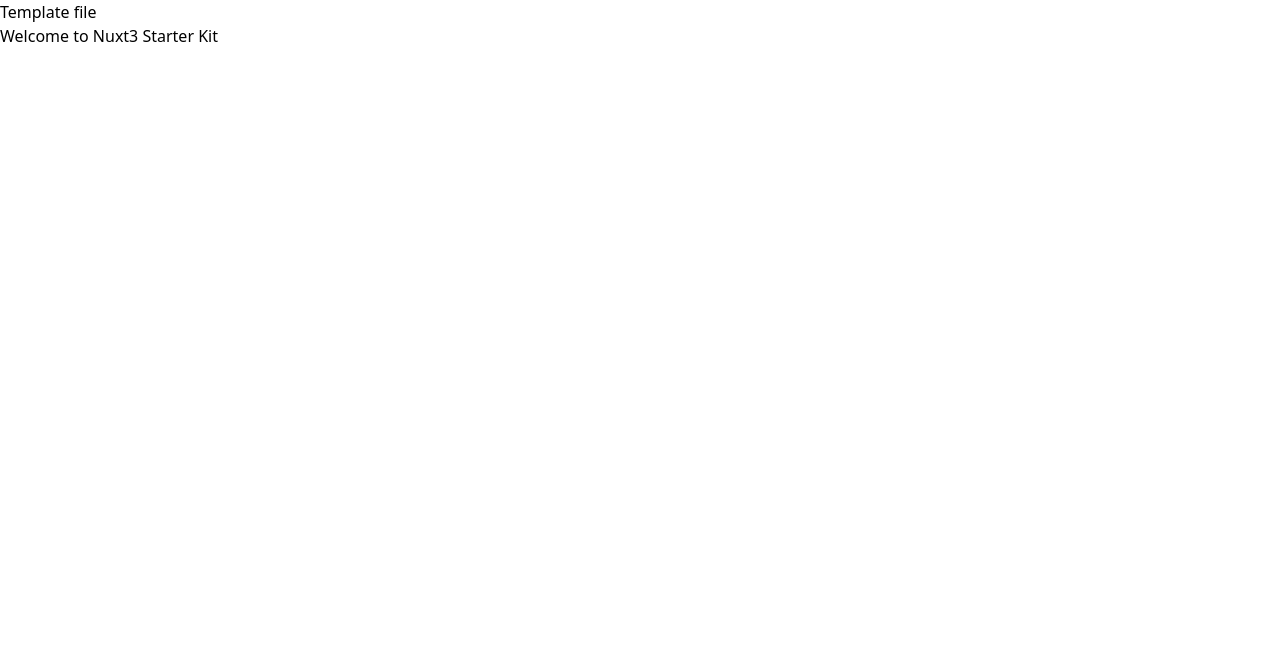
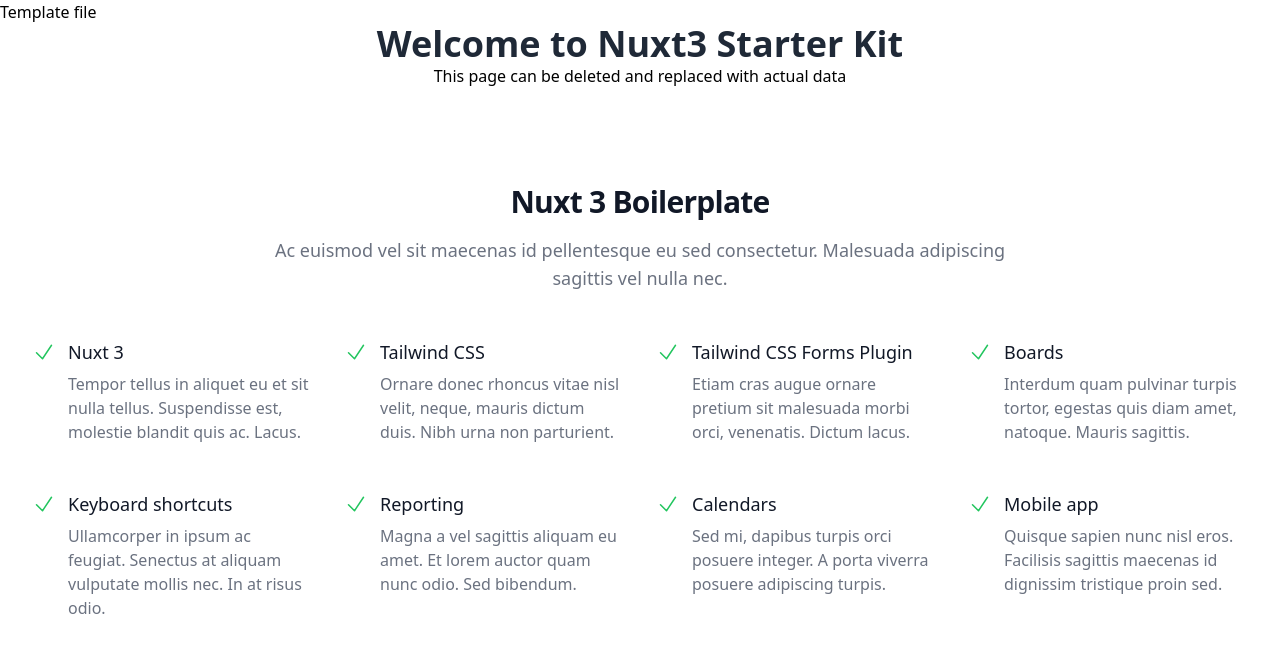
Before and after one commit to superstoffer/nuxt3-boilerplate, a Nuxt app: page / in a window 1280 px wide. Shown: the top 652 px of the page. Built offline with nearby package versions, Linux system fonts and the light colour scheme.

Commit message:
updated dependencies, added @nuxtjs/tailwindcss to modules in nuxt.config.ts and added a small demo page with some Tailwind UI styles

```diff
--- a/nuxt.config.ts
+++ b/nuxt.config.ts
@@ -1,4 +1,4 @@
-import { defineNuxtConfig } from 'nuxt'
+import { defineNuxtConfig } from "nuxt";
 
 // https://v3.nuxtjs.org/api/configuration/nuxt.config
 export default defineNuxtConfig({
@@ -12,7 +12,6 @@
       },
     },
   },
-  css: [
-    "~/assets/css/tailwind.css"
-  ],
-})
+  css: ["~/assets/css/tailwind.css"],
+  modules: ["@nuxtjs/tailwindcss"],
+});
--- a/pages/index.vue
+++ b/pages/index.vue
@@ -1,5 +1,108 @@
 <template>
   <div>
-    <p>Welcome to Nuxt3 Starter Kit</p>
+    <p class="text-gray-800 text-4xl font-bold text-center">Welcome to Nuxt3 Starter Kit</p>
+    <p class="text-center">This page can be deleted and replaced with actual data</p>
+
+
+<!-- This example requires Tailwind CSS v2.0+ -->
+<div class="bg-white">
+  <div class="mx-auto max-w-7xl py-16 px-4 sm:px-6 lg:py-24 lg:px-8">
+    <div class="mx-auto max-w-3xl text-center">
+      <h2 class="text-3xl font-bold tracking-tight text-gray-900">Nuxt 3 Boilerplate</h2>
+      <p class="mt-4 text-lg text-gray-500">Ac euismod vel sit maecenas id pellentesque eu sed consectetur. Malesuada adipiscing sagittis vel nulla nec.</p>
+    </div>
+    <dl class="mt-12 space-y-10 sm:grid sm:grid-cols-2 sm:gap-x-6 sm:gap-y-12 sm:space-y-0 lg:grid-cols-4 lg:gap-x-8">
+      <div class="relative">
+        <dt>
+          <!-- Heroicon name: outline/check -->
+          <svg class="absolute h-6 w-6 text-green-500" xmlns="http://www.w3.org/2000/svg" fill="none" viewBox="0 0 24 24" stroke-width="1.5" stroke="currentColor" aria-hidden="true">
+            <path stroke-linecap="round" stroke-linejoin="round" d="M4.5 12.75l6 6 9-13.5" />
+          </svg>
+          <p class="ml-9 text-lg font-medium leading-6 text-gray-900">Nuxt 3</p>
+        </dt>
+        <dd class="mt-2 ml-9 text-base text-gray-500">Tempor tellus in aliquet eu et sit nulla tellus. Suspendisse est, molestie blandit quis ac. Lacus.</dd>
+      </div>
+
+      <div class="relative">
+        <dt>
+          <!-- Heroicon name: outline/check -->
+          <svg class="absolute h-6 w-6 text-green-500" xmlns="http://www.w3.org/2000/svg" fill="none" viewBox="0 0 24 24" stroke-width="1.5" stroke="currentColor" aria-hidden="true">
+            <path stroke-linecap="round" stroke-linejoin="round" d="M4.5 12.75l6 6 9-13.5" />
+          </svg>
+          <p class="ml-9 text-lg font-medium leading-6 text-gray-900">Tailwind CSS</p>
+        </dt>
+        <dd class="mt-2 ml-9 text-base text-gray-500">Ornare donec rhoncus vitae nisl velit, neque, mauris dictum duis. Nibh urna non parturient.</dd>
+      </div>
+
+      <div class="relative">
+        <dt>
+          <!-- Heroicon name: outline/check -->
+          <svg class="absolute h-6 w-6 text-green-500" xmlns="http://www.w3.org/2000/svg" fill="none" viewBox="0 0 24 24" stroke-width="1.5" stroke="currentColor" aria-hidden="true">
+            <path stroke-linecap="round" stroke-linejoin="round" d="M4.5 12.75l6 6 9-13.5" />
+          </svg>
+          <p class="ml-9 text-lg font-medium leading-6 text-gray-900">Tailwind CSS Forms Plugin</p>
+        </dt>
+        <dd class="mt-2 ml-9 text-base text-gray-500">Etiam cras augue ornare pretium sit malesuada morbi orci, venenatis. Dictum lacus.</dd>
+      </div>
+
+      <div class="relative">
+        <dt>
+          <!-- Heroicon name: outline/check -->
+          <svg class="absolute h-6 w-6 text-green-500" xmlns="http://www.w3.org/2000/svg" fill="none" viewBox="0 0 24 24" stroke-width="1.5" stroke="currentColor" aria-hidden="true">
+            <path stroke-linecap="round" stroke-linejoin="round" d="M4.5 12.75l6 6 9-13.5" />
+          </svg>
+          <p class="ml-9 text-lg font-medium leading-6 text-gray-900">Boards</p>
+        </dt>
+        <dd class="mt-2 ml-9 text-base text-gray-500">Interdum quam pulvinar turpis tortor, egestas quis diam amet, natoque. Mauris sagittis.</dd>
+      </div>
+
+      <div class="relative">
+        <dt>
+          <!-- Heroicon name: outline/check -->
+          <svg class="absolute h-6 w-6 text-green-500" xmlns="http://www.w3.org/2000/svg" fill="none" viewBox="0 0 24 24" stroke-width="1.5" stroke="currentColor" aria-hidden="true">
+            <path stroke-linecap="round" stroke-linejoin="round" d="M4.5 12.75l6 6 9-13.5" />
+          </svg>
+          <p class="ml-9 text-lg font-medium leading-6 text-gray-900">Keyboard shortcuts</p>
+        </dt>
+        <dd class="mt-2 ml-9 text-base text-gray-500">Ullamcorper in ipsum ac feugiat. Senectus at aliquam vulputate mollis nec. In at risus odio.</dd>
+      </div>
+
+      <div class="relative">
+        <dt>
+          <!-- Heroicon name: outline/check -->
+          <svg class="absolute h-6 w-6 text-green-500" xmlns="http://www.w3.org/2000/svg" fill="none" viewBox="0 0 24 24" stroke-width="1.5" stroke="currentColor" aria-hidden="true">
+            <path stroke-linecap="round" stroke-linejoin="round" d="M4.5 12.75l6 6 9-13.5" />
+          </svg>
+          <p class="ml-9 text-lg font-medium leading-6 text-gray-900">Reporting</p>
+        </dt>
+        <dd class="mt-2 ml-9 text-base text-gray-500">Magna a vel sagittis aliquam eu amet. Et lorem auctor quam nunc odio. Sed bibendum.</dd>
+      </div>
+
+      <div class="relative">
+        <dt>
+          <!-- Heroicon name: outline/check -->
+          <svg class="absolute h-6 w-6 text-green-500" xmlns="http://www.w3.org/2000/svg" fill="none" viewBox="0 0 24 24" stroke-width="1.5" stroke="currentColor" aria-hidden="true">
+            <path stroke-linecap="round" stroke-linejoin="round" d="M4.5 12.75l6 6 9-13.5" />
+          </svg>
+          <p class="ml-9 text-lg font-medium leading-6 text-gray-900">Calendars</p>
+        </dt>
+        <dd class="mt-2 ml-9 text-base text-gray-500">Sed mi, dapibus turpis orci posuere integer. A porta viverra posuere adipiscing turpis.</dd>
+      </div>
+
+      <div class="relative">
+        <dt>
+          <!-- Heroicon name: outline/check -->
+          <svg class="absolute h-6 w-6 text-green-500" xmlns="http://www.w3.org/2000/svg" fill="none" viewBox="0 0 24 24" stroke-width="1.5" stroke="currentColor" aria-hidden="true">
+            <path stroke-linecap="round" stroke-linejoin="round" d="M4.5 12.75l6 6 9-13.5" />
+          </svg>
+          <p class="ml-9 text-lg font-medium leading-6 text-gray-900">Mobile app</p>
+        </dt>
+        <dd class="mt-2 ml-9 text-base text-gray-500">Quisque sapien nunc nisl eros. Facilisis sagittis maecenas id dignissim tristique proin sed.</dd>
+      </div>
+    </dl>
+  </div>
+</div>
+
+
   </div>
 </template>
```
Also changed, not shown: package.json (+11 -10 lines), 1 other file (tests, documents, lock files or other folders).
